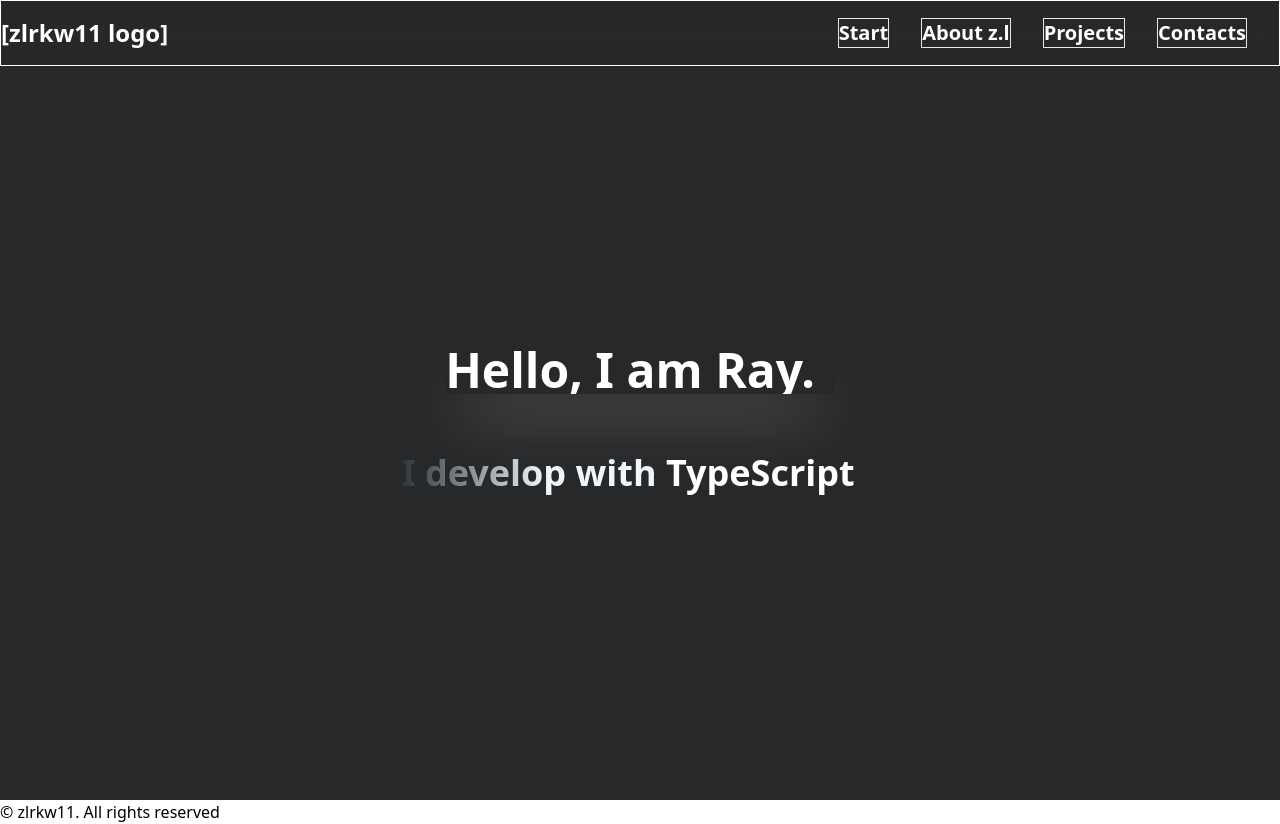
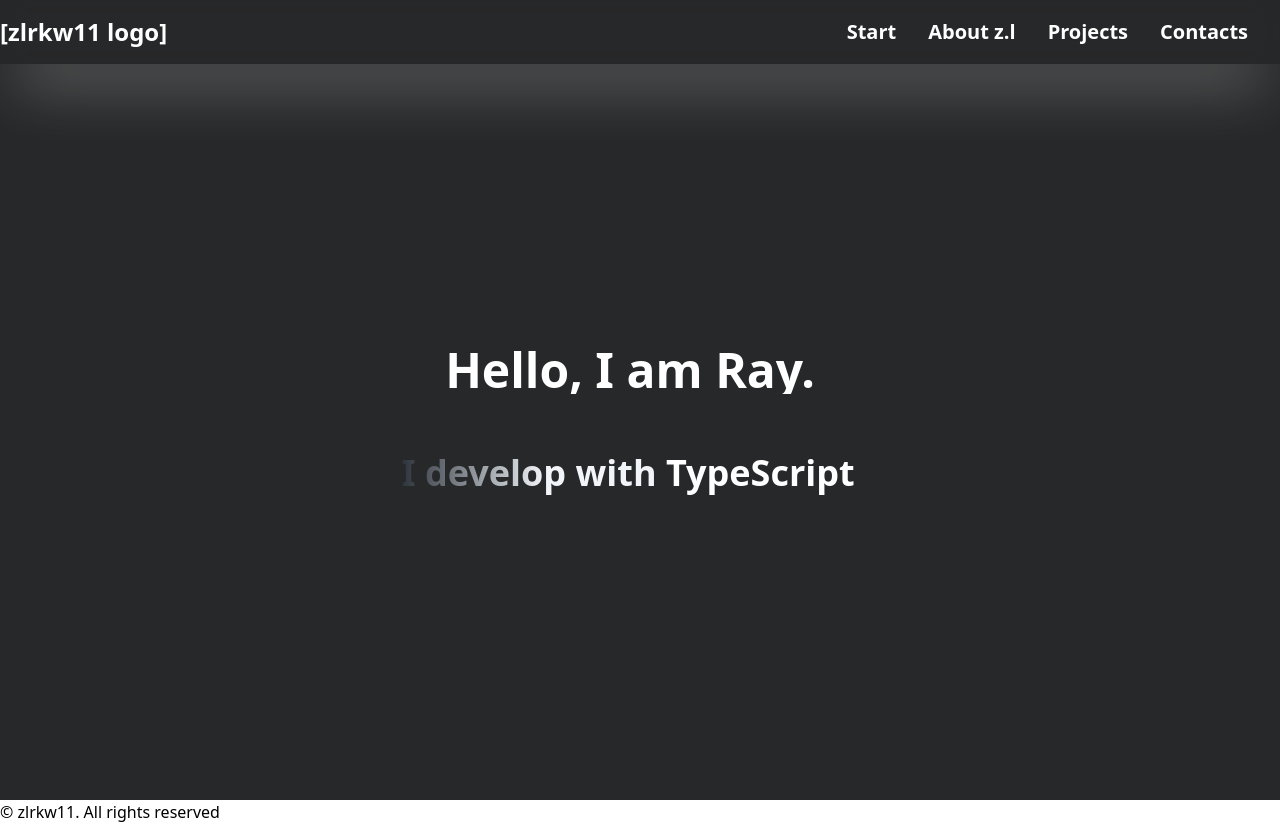
Before and after one commit to zlrkw11/portfolio-zl, a React (Vite) app: page / in a window 1280 px wide. Built offline with nearby package versions, Linux system fonts and the light colour scheme.

Commit message:
got rid of borders

```diff
--- a/src/components/Intro.jsx
+++ b/src/components/Intro.jsx
@@ -2,7 +2,7 @@ function Intro() {
   return (
     <div className="flex items-center justify-center p-10 h-auto ">
       <div className="w-max">
-        <h3 className=" animate-typing overflow-hidden whitespace-nowrap pr-5 text-5xl text-white font-bold glow shadow-lg">
+        <h3 className=" animate-typing overflow-hidden whitespace-nowrap pr-5 text-5xl text-white font-bold">
           Hello, I am Ray.
         </h3>
       </div>
--- a/src/components/Navbar.jsx
+++ b/src/components/Navbar.jsx
@@ -6,17 +6,14 @@ function Navbar() {
     { name: "Contacts", link: "/" },
   ];
   return (
-    <div className="border border-white w-full fixed top-0 left-0">
-      <div className="md:flex backdrop-blur-md py-4 text-white">
-        <div className="font-bold text-2xl cursor-pointer flex items-center">
+    <div className="  w-full fixed top-0 left-0">
+      <div className="md:flex backdrop-blur-md py-4 text-white shadow-lg">
+        <div className="font-bold text-2xl cursor-pointer flex items-center ">
           [zlrkw11 logo]
         </div>
-        <ul className="md:flex md:items-center ml-auto">
+        <ul className="md:flex md:items-center ml-auto  ">
           {Links.map((link) => (
-            <li
-              key={link.name}
-              className="border boder-black mr-8 text-xl font-semibold "
-            >
+            <li key={link.name} className=" mr-8 text-xl font-semibold">
               <a href={link.link}>{link.name}</a>
             </li>
           ))}
```
